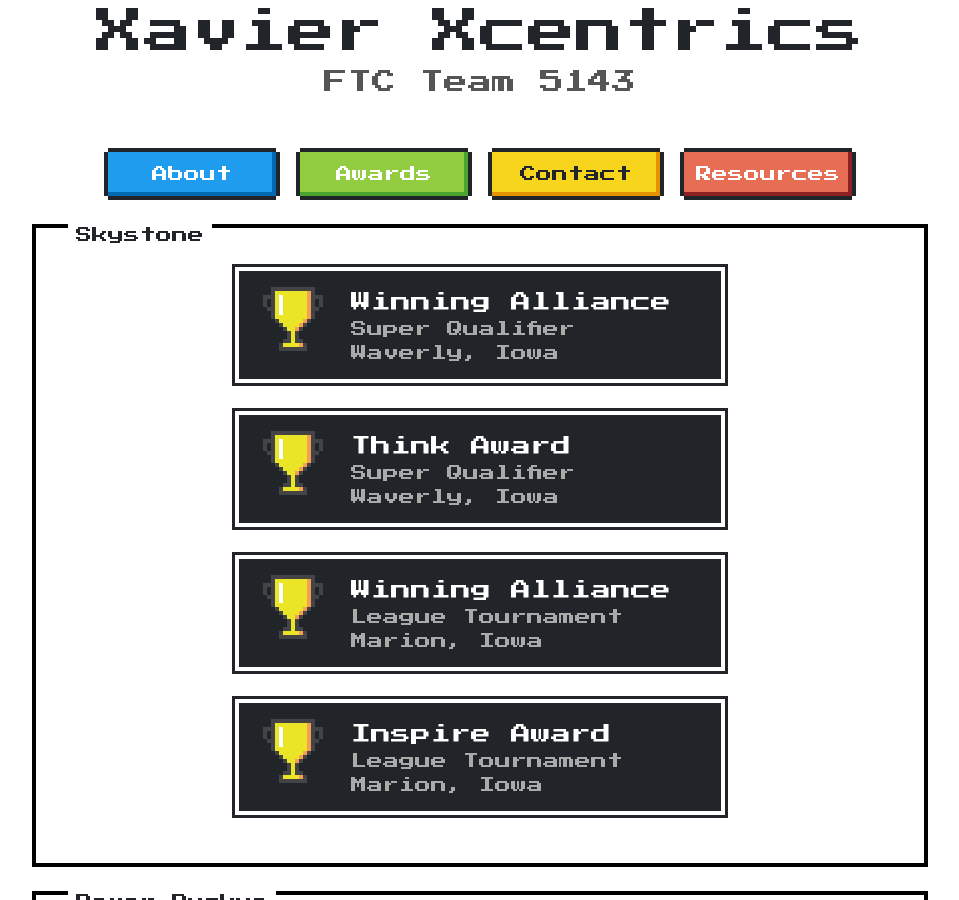
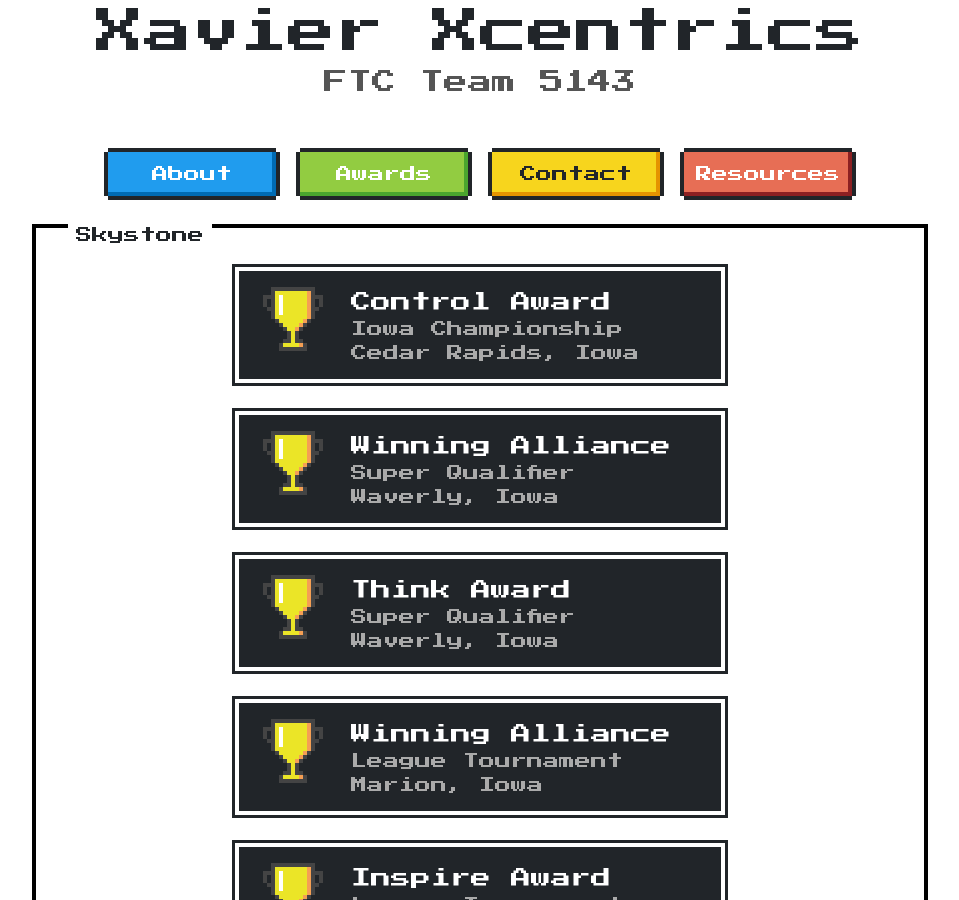
Before and after one commit to FTC5143/ftc5143.github.io, a Jekyll site: the page built from awards.html, in a window 1280 px wide and 900 px high. Shown: the whole window, without its empty margins (160-1119 px from the left). Built offline with Jekyll 4.4.1, drawn with Linux system fonts in a browser that asks for light colours.

Commit message:
Update awards.yml

```diff
--- a/_data/awards.yml
+++ b/_data/awards.yml
@@ -1,5 +1,9 @@
 - title: "Skystone"
   awards:
+    - title: "Control Award"
+      competition: "Iowa Championship"
+      location: "Cedar Rapids, Iowa"
+
     - title: "Winning Alliance"
       competition: "Super Qualifier"
       location: "Waverly, Iowa"
```
